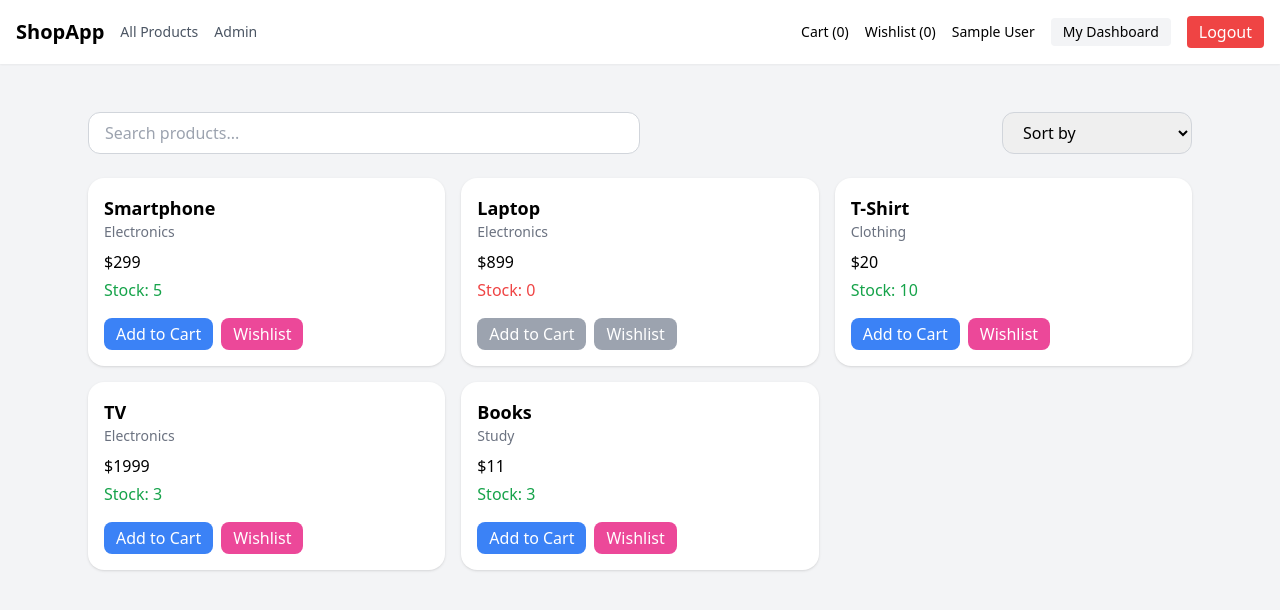
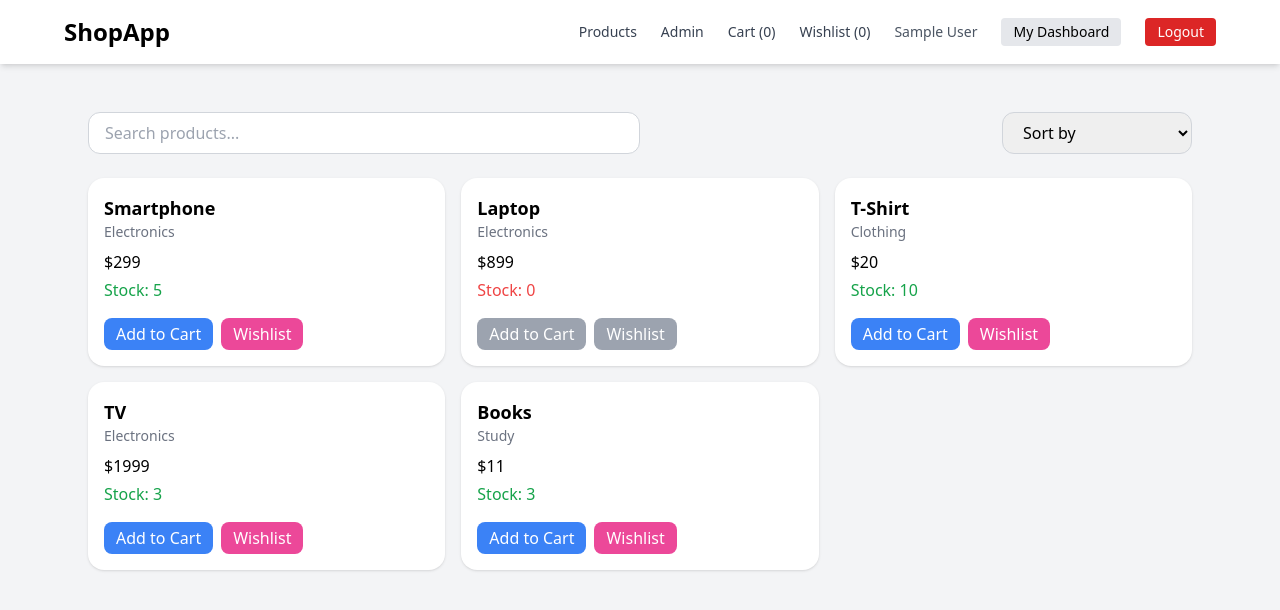
Before and after one commit to Sudalai02/admin-simulation, a React (Vite) app: page /checkout in a window 1280 px wide. Shown: the top 610 px of the page. Built offline with nearby package versions, Linux system fonts and the light colour scheme; no server answers; data requests are answered from the project's data file; sample sign-in values are in the browser's storage.

Commit message:
secnd commit

```diff
--- a/src/Compoents/Navbar.jsx
+++ b/src/Compoents/Navbar.jsx
@@ -1,4 +1,4 @@
-import React from "react";
+import React, { useState } from "react";
 import { Link } from "react-router-dom";
 import { useAuth } from "../context/AuthContext";
 import { useData } from "../context/DataContext";
@@ -6,31 +6,91 @@ import { useData } from "../context/DataContext";
 export default function Navbar() {
   const { user, login, logout } = useAuth();
   const { cart, wishlist } = useData();
+  const [openMenu, setOpenMenu] = useState(false);
 
   return (
-    <nav className="flex justify-between items-center p-4 bg-white shadow-sm">
-      <div className="flex items-center gap-4">
-        <Link to="/" className="text-xl font-bold">ShopApp</Link>
-        <Link to="/" className="text-sm text-gray-600">All Products</Link>
-        <Link to="/admin/orders" className="text-sm text-gray-600">Admin</Link>
+    <nav className="bg-white shadow-md p-4">
+      <div className="max-w-6xl mx-auto flex justify-between items-center">
+        {/* Logo */}
+        <Link to="/" className="text-2xl font-bold">ShopApp</Link>
+
+        {/* Mobile Menu Button */}
+        <button
+          className="md:hidden text-2xl"
+          onClick={() => setOpenMenu(!openMenu)}
+        >
+          ☰
+        </button>
+
+        {/* Desktop Menu */}
+        <div className="hidden md:flex items-center gap-6 text-sm">
+          <Link to="/" className="text-gray-700">Products</Link>
+          <Link to="/admin/orders" className="text-gray-700">Admin</Link>
+
+          <Link to="/cart" className="text-gray-700">Cart ({cart.length})</Link>
+          <Link to="/wishlist" className="text-gray-700">Wishlist ({wishlist.length})</Link>
+
+          {!user ? (
+            <button
+              onClick={login}
+              className="bg-blue-600 text-white px-3 py-1 rounded"
+            >
+              Login with Google
+            </button>
+          ) : (
+            <>
+              <span className="text-gray-600">{user.displayName}</span>
+              <Link
+                to="/dashboard"
+                className="bg-gray-200 px-3 py-1 rounded"
+              >
+                My Dashboard
+              </Link>
+              <button
+                onClick={logout}
+                className="bg-red-600 text-white px-3 py-1 rounded"
+              >
+                Logout
+              </button>
+            </>
+          )}
+        </div>
       </div>
 
-      <div className="flex items-center gap-4">
-        <Link to="/cart" className="text-sm">
-          Cart ({cart.length})
-        </Link>
-        <div className="text-sm">Wishlist ({wishlist.length})</div>
+      {/* Mobile Dropdown Menu */}
+      {openMenu && (
+        <div className="md:hidden flex flex-col gap-3 bg-gray-50 p-4 mt-2 text-sm">
+          <Link to="/" onClick={() => setOpenMenu(false)}>Products</Link>
+          <Link to="/admin/orders" onClick={() => setOpenMenu(false)}>Admin</Link>
+          <Link to="/cart" onClick={() => setOpenMenu(false)}>Cart ({cart.length})</Link>
+          <Link to="/wishlist" onClick={() => setOpenMenu(false)}>Wishlist ({wishlist.length})</Link>
 
-        {!user ? (
-          <button onClick={login} className="bg-blue-600 text-white px-3 py-1 rounded">Login with Google</button>
-        ) : (
-          <>
-            <span className="text-sm hidden md:inline">{user.displayName}</span>
-            <Link to="/dashboard" className="bg-gray-100 px-3 py-1 rounded text-sm">My Dashboard</Link>
-            <button onClick={logout} className="bg-red-500 text-white px-3 py-1 rounded">Logout</button>
-          </>
-        )}
-      </div>
+          {!user ? (
+            <button
+              onClick={() => { login(); setOpenMenu(false); }}
+              className="bg-blue-600 text-white px-3 py-1 rounded"
+            >
+              Login with Google
+            </button>
+          ) : (
+            <>
+              <Link
+                to="/dashboard"
+                onClick={() => setOpenMenu(false)}
+                className="bg-gray-300 px-3 py-1 rounded"
+              >
+                My Dashboard
+              </Link>
+              <button
+                onClick={() => { logout(); setOpenMenu(false); }}
+                className="bg-red-600 text-white px-3 py-1 rounded"
+              >
+                Logout
+              </button>
+            </>
+          )}
+        </div>
+      )}
     </nav>
   );
 }
--- a/src/firebaseConfig.js
+++ b/src/firebaseConfig.js
@@ -2,12 +2,12 @@ import { initializeApp } from "firebase/app";
 import { getAuth, GoogleAuthProvider } from "firebase/auth";
 
 const firebaseConfig = {
-  apiKey: import.meta.env.VITE_FIREBASE_API_KEY,
-  authDomain: import.meta.env.VITE_FIREBASE_AUTH_DOMAIN,
-  projectId: import.meta.env.VITE_FIREBASE_PROJECT_ID,
-  storageBucket: import.meta.env.VITE_FIREBASE_STORAGE_BUCKET,
-  messagingSenderId: import.meta.env.VITE_FIREBASE_MESSAGING_SENDER_ID,
-  appId: import.meta.env.VITE_FIREBASE_APP_ID,
+  apiKey: "AIzaSyCn4mlQFKUUlEZYsGHsMcZMdjpkW31OhuM",
+  authDomain: "admin-pro-b81e3.firebaseapp.com",
+  projectId: "admin-pro-b81e3",
+  storageBucket: "admin-pro-b81e3.firebasestorage.app",
+  messagingSenderId: "58443942643",
+  appId: "1:58443942643:web:0f0c5ac8b1e919632e4586"
 };
 
 const app = initializeApp(firebaseConfig);
--- a/vite.config.js
+++ b/vite.config.js
@@ -3,4 +3,5 @@ import react from "@vitejs/plugin-react";
 
 export default defineConfig({
   plugins: [react()],
+  base:'/admin-simulation/'
 });
```
Also changed, not shown: package.json (+5 -2 lines).
